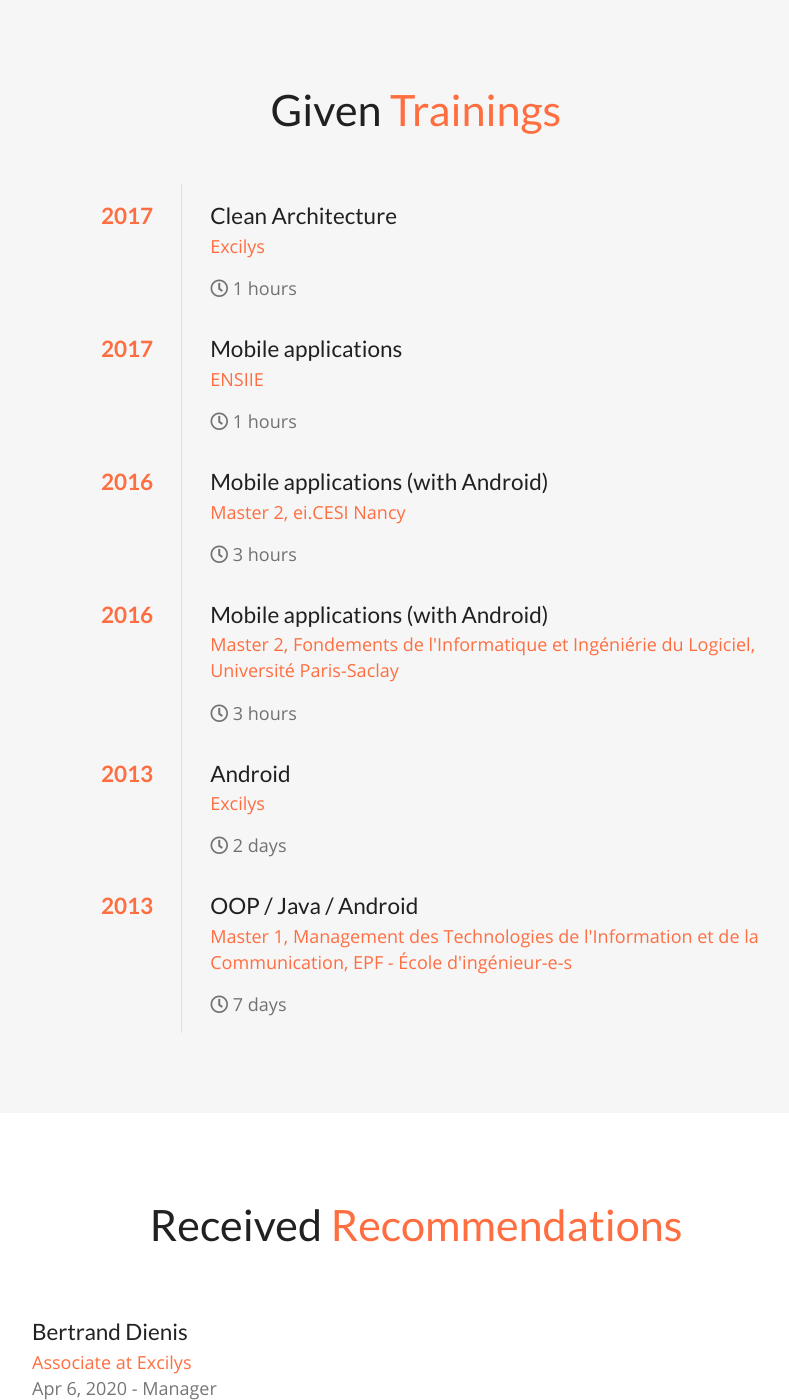
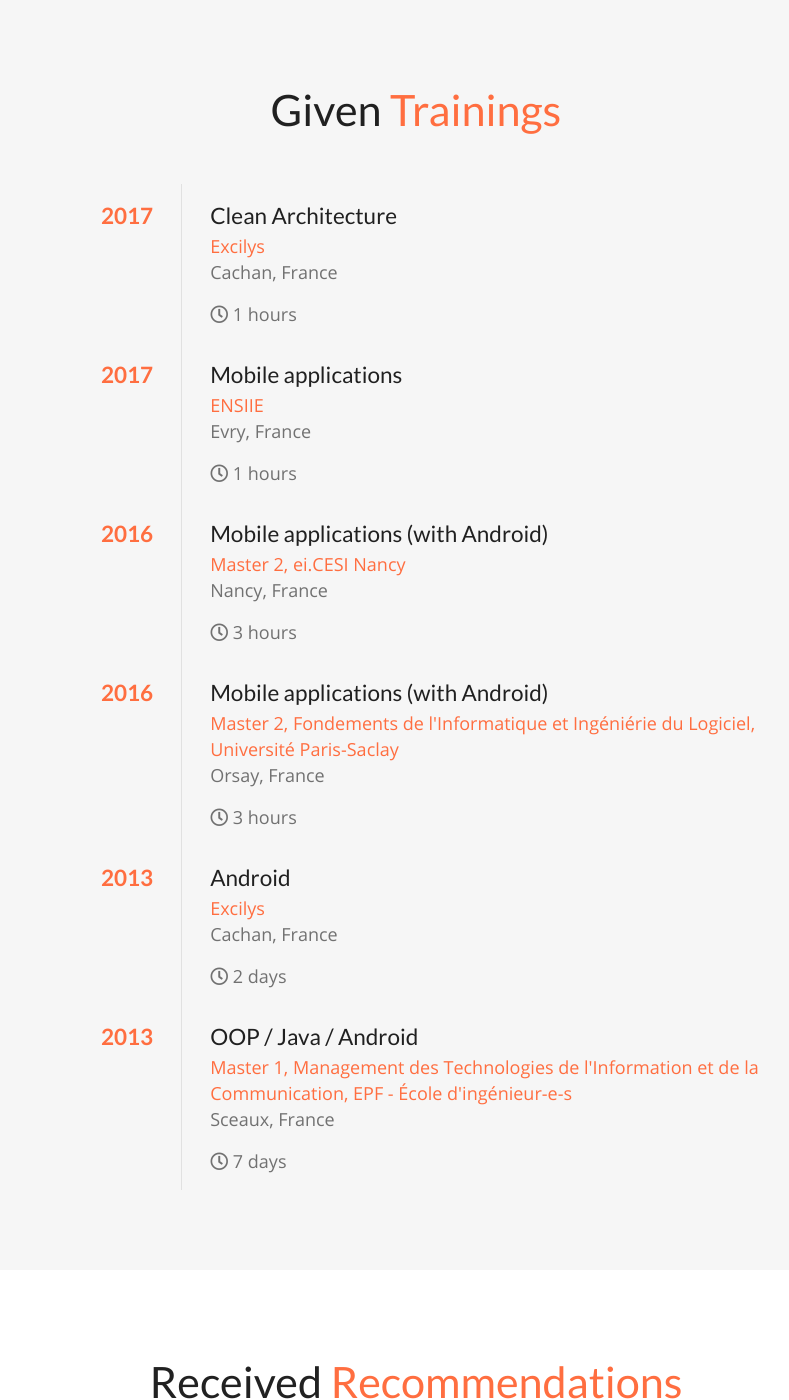
Before and after one commit to NicolasPoirier/nicolaspoirier.github.io, a Jekyll site: the page built from index.markdown, in a window 1280 px wide and 1400 px high, scrolled down 14274 px. Shown: the whole window, without its empty margins (224-1013 px from the left). Built offline with Jekyll 4.4.1, drawn with Linux system fonts in a browser that asks for light colours.

Commit message:
Add place to given training

```diff
--- a/_layouts/home.html
+++ b/_layouts/home.html
@@ -143,6 +143,7 @@
               <div class="entry-right">
                 <h3 class="entry-title">{{ given_training.name }}</h3>
                 <p class="entry-subtitle">{{ given_training.organization }}</p>
+                <p class="entry-subtitle-2">{{ given_training.place }}</p>
                 <div class="entry-info">
                   <p><i class="far fa-clock"></i>&nbsp{{ given_training.duration }}</p>
                 </div>
--- a/index.markdown
+++ b/index.markdown
@@ -652,31 +652,37 @@
   - name: Clean Architecture
     date: 2017
     organization: Excilys
+    place: Cachan, France
     duration: 1 hours
 
   - name: Mobile applications
     date: 2017
     organization: ENSIIE
+    place: Evry, France
     duration: 1 hours
 
   - name: Mobile applications (with Android)
     date: 2016
     organization: Master 2, ei.CESI Nancy
+    place: Nancy, France
     duration: 3 hours
 
   - name: Mobile applications (with Android)
     date: 2016
     organization: Master 2, Fondements de l'Informatique et Ingéniérie du Logiciel, Université Paris-Saclay
+    place: Orsay, France
     duration: 3 hours
 
   - name: Android
     date: 2013
     organization: Excilys
+    place: Cachan, France
     duration: 2 days
 
   - name: OOP / Java / Android
     date: 2013
     organization: Master 1, Management des Technologies de l'Information et de la Communication, EPF - École d'ingénieur-e-s
+    place: Sceaux, France
     duration: 7 days
 
 articles:
```
